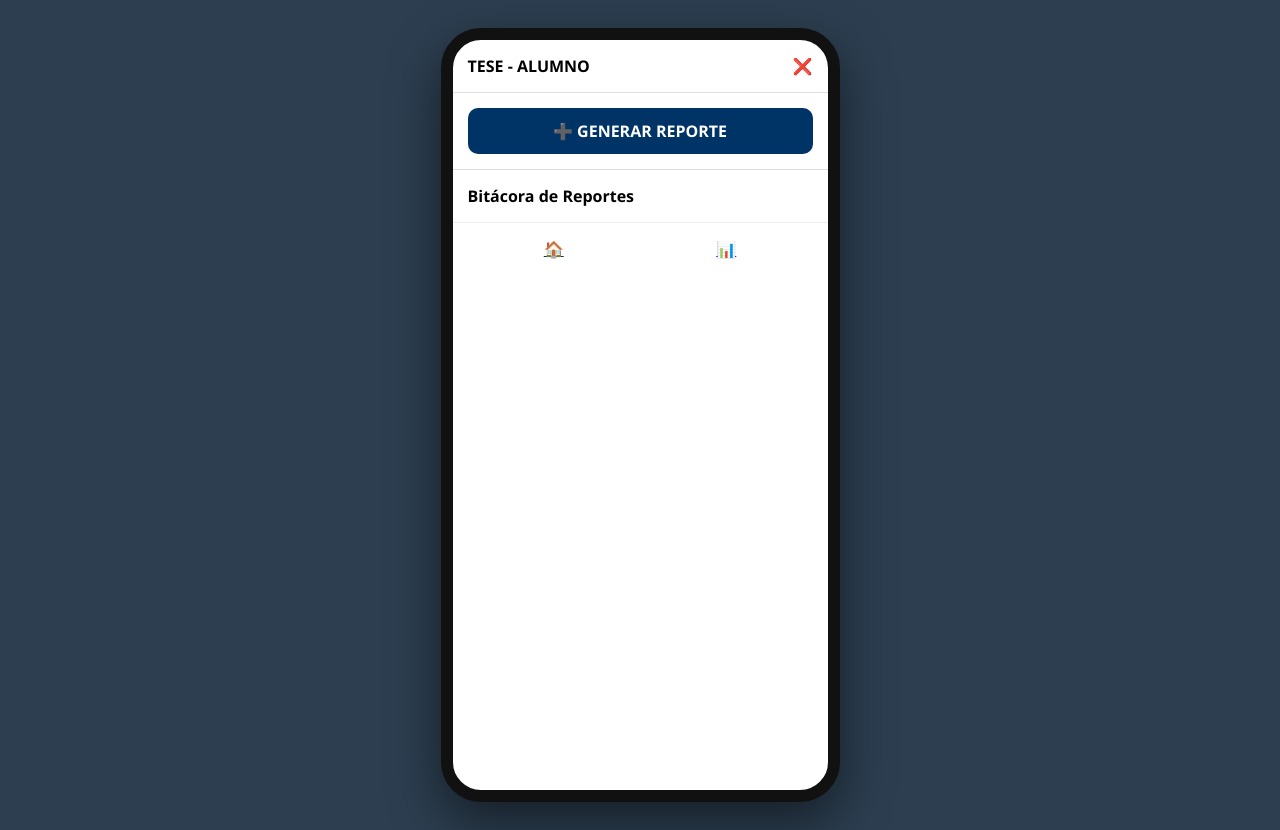
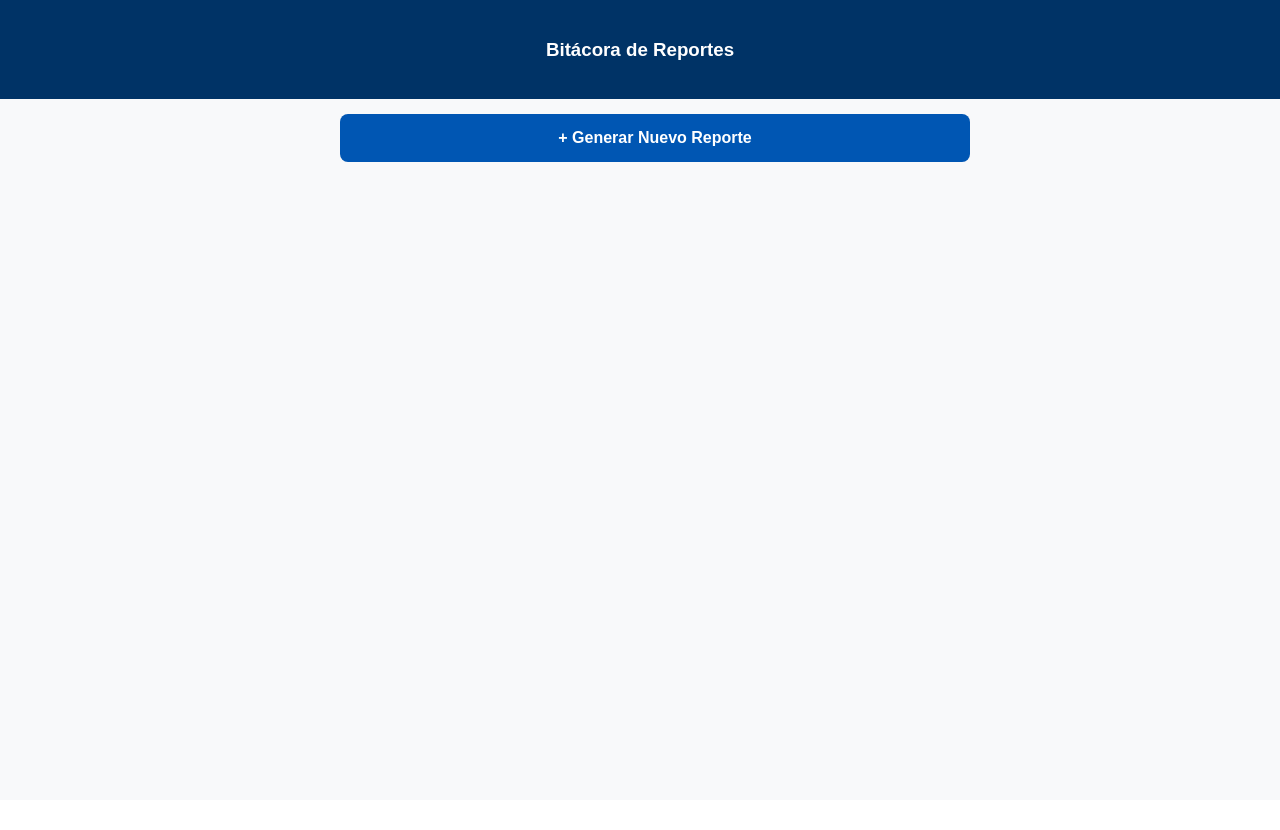
Before and after one commit to JoseRamirez-03/api-inventario-tese, a Flask app: page /panel in a window 1280 px wide. After the commit the page ends 162 px from the top, so only its background shows below. Run offline with Flask 3, Linux system fonts and the light colour scheme; the visitor is signed in with stand-in values (Sample User, id 1); data that the repository does not hold is empty.

Commit message:
Update panel.html

```diff
--- a/templates/panel.html
+++ b/templates/panel.html
@@ -1,43 +1,80 @@
 <!DOCTYPE html>
-<html>
+<html lang="es">
 <head>
-    <link rel="stylesheet" href="{{ url_for('static', filename='css/estilos.css') }}">
+    <meta charset="UTF-8">
+    <meta name="viewport" content="width=device-width, initial-scale=1.0, viewport-fit=cover">
+    <title>Panel | TESE</title>
+    <link rel="manifest" href="/static/manifest.json">
+    <meta name="theme-color" content="#003366">
+    <style>
+        body {
+            margin: 0;
+            background-color: #f8f9fa;
+            font-family: sans-serif;
+        }
+        header {
+            background-color: #003366;
+            color: white;
+            padding: 20px;
+            text-align: center;
+            position: sticky;
+            top: 0;
+            z-index: 100;
+        }
+        .container {
+            padding: 15px;
+            max-width: 600px;
+            margin: auto;
+        }
+        .btn-nuevo {
+            display: block;
+            width: 100%;
+            background-color: #0056b3;
+            color: white;
+            padding: 15px;
+            text-align: center;
+            text-decoration: none;
+            border-radius: 8px;
+            font-weight: bold;
+            margin-bottom: 20px;
+        }
+        .reporte-card {
+            background: white;
+            padding: 15px;
+            border-radius: 10px;
+            margin-bottom: 12px;
+            box-shadow: 0 2px 5px rgba(0,0,0,0.05);
+            display: flex;
+            align-items: center;
+            text-decoration: none;
+            color: #333;
+        }
+        .status-dot {
+            width: 12px;
+            height: 12px;
+            border-radius: 50%;
+            margin-right: 15px;
+        }
+        .info h4 { margin: 0; color: #003366; }
+        .info p { margin: 5px 0 0; font-size: 14px; color: #777; }
+    </style>
 </head>
 <body>
-    <div class="celular-frame">
-        <header class="header-tese">
-            <strong>TESE - {{ rol.upper() }}</strong>
-            <a href="/salir" style="text-decoration: none;">❌</a>
-        </header>
+    <header>
+        <h3>Bitácora de Reportes</h3>
+    </header>
+    <div class="container">
+        <a href="/nuevo-reporte" class="btn-nuevo">+ Generar Nuevo Reporte</a>
 
-        {% if rol == 'alumno' %}
-        <div style="padding: 15px; text-align: center; border-bottom: 1px solid #ddd;">
-            <a href="/nuevo-reporte" style="display: block; background: #003366; color: white; text-decoration: none; padding: 12px; border-radius: 10px; font-weight: bold;">➕ GENERAR REPORTE</a>
-        </div>
-        {% endif %}
-
-        <h4 style="margin: 15px;">Bitácora de Reportes</h4>
         {% for r in reportes %}
-        <a href="/detalle/{{ r._id }}" style="text-decoration: none; color: black;">
-            <div class="card-reporte">
-                <div class="icono-pieza">🖥️</div>
-                <div>
-                    <small>Sala {{ r.sala }} - PC {{ r.maquina }}</small><br>
-                    <strong>{{ r.falla[:25] }}...</strong><br>
-                    <span class="{% if r.estatus == 'Pendiente' %}status-pend{% elif r.estatus == 'En Reparación' %}status-proc{% else %}status-listo{% endif %}">
-    ● {{ r.estatus }}
-</span>
-                        ● {{ r.estatus }}
-                    </span>
-                </div>
+        <a href="/detalle/{{ r._id }}" class="reporte-card">
+            <div class="status-dot" style="background-color: {% if r.estatus == 'Pendiente' %}#dc3545{% else %}#ffc107{% endif %};"></div>
+            <div class="info">
+                <h4>{{ r.sala }} - {{ r.maquina }}</h4>
+                <p>{{ r.falla[:40] }}...</p>
             </div>
         </a>
         {% endfor %}
-
-        <nav class="footer-nav">
-            <a href="/panel" style="color: #003366;">🏠</a>
-            <a href="/estado">📊</a>
-        </nav>
     </div>
 </body>
 </html>
```
